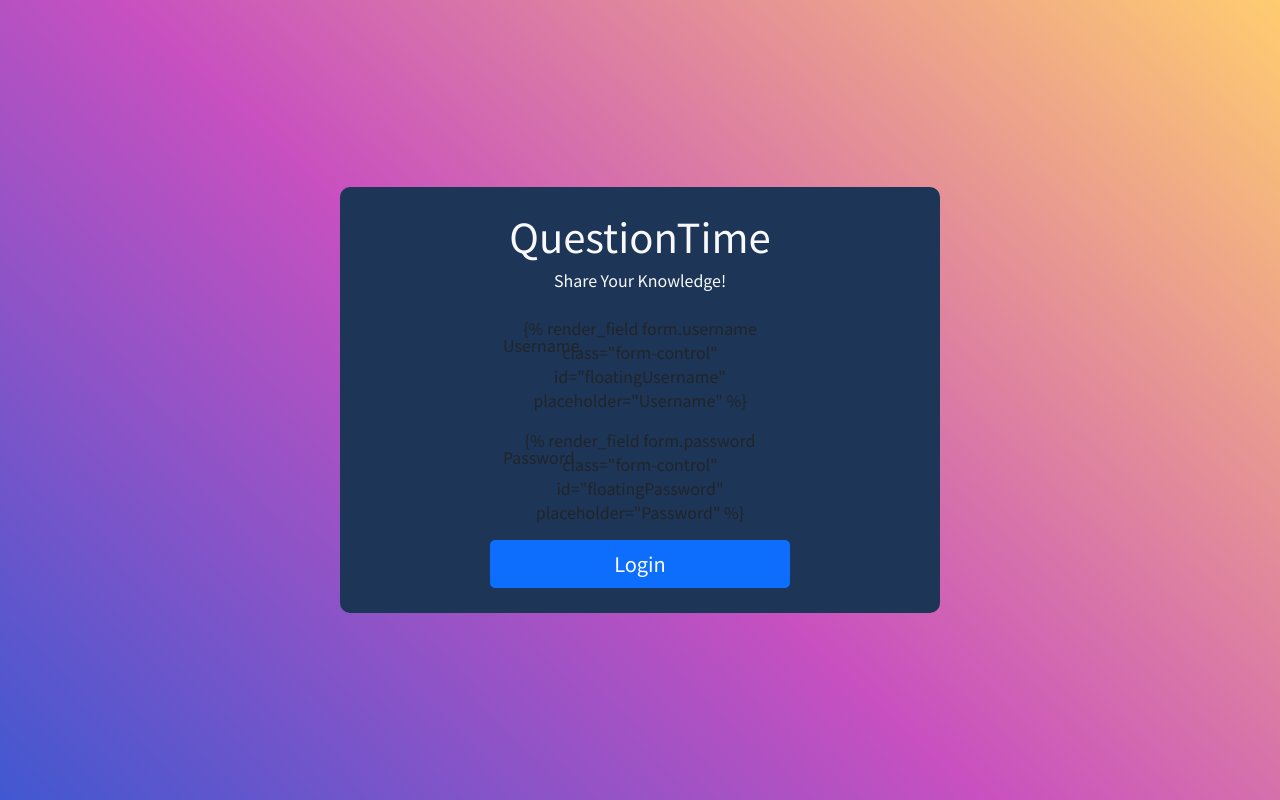
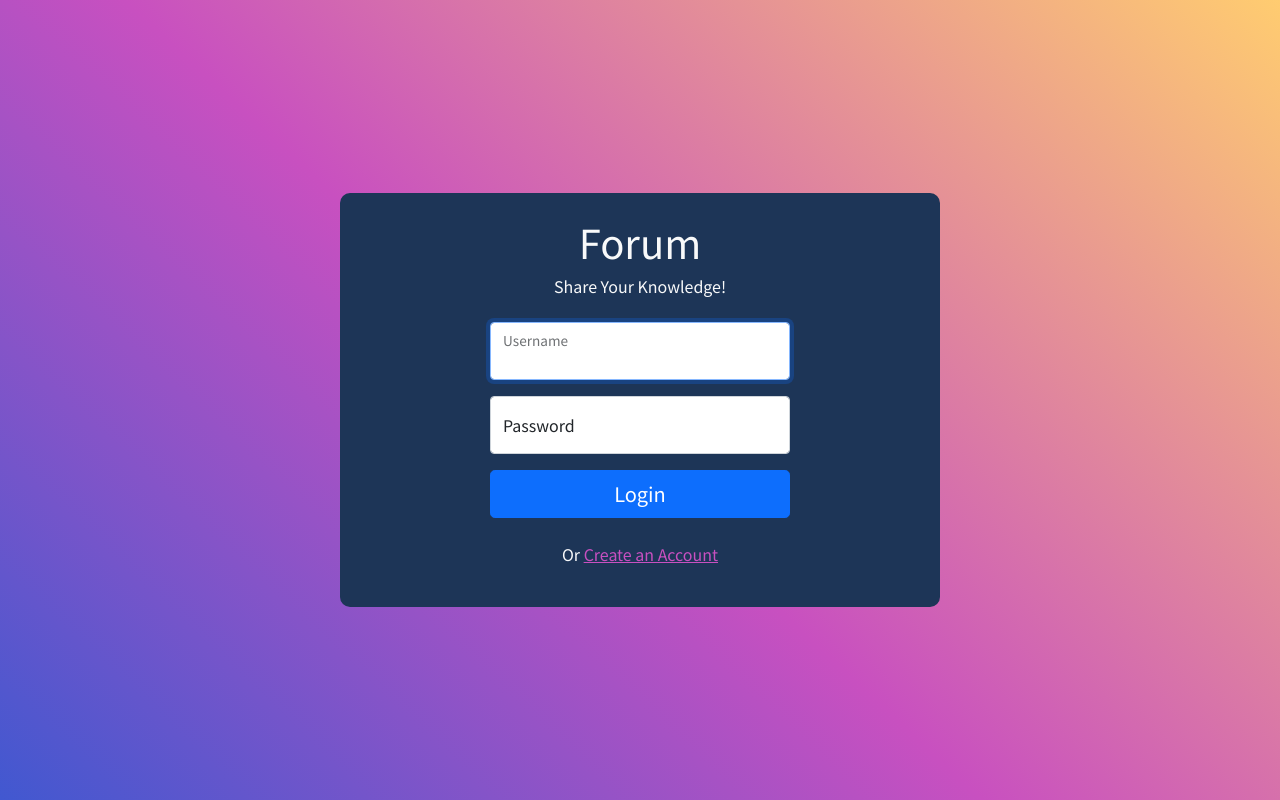
Before and after one commit to ShivaNewBie/Forum-blog-, a Django app: page /accounts/login/ in a window 1280 px wide. Run offline with Django 3.2, Linux system fonts and the light colour scheme; some libraries are stand-ins or nearby versions.

Commit message:
ADDED: Login mixin and modified templates

```diff
--- a/forum/core/views.py
+++ b/forum/core/views.py
@@ -1,5 +1,5 @@
 from django.views.generic.base import TemplateView
 from django.contrib.auth.mixins import LoginRequiredMixin
 
-class IndexTemplateView(TemplateView):
+class IndexTemplateView(LoginRequiredMixin,TemplateView): #LoginRequiredMixin will always redirect us to login url when not logged in
     template_name = 'index.html'
--- a/forum/forum/settings.py
+++ b/forum/forum/settings.py
@@ -11,6 +11,7 @@ https://docs.djangoproject.com/en/3.2/ref/settings/
 """
 
 import os
+
 
 # Build paths inside the project like this: BASE_DIR / 'subdir'.
 BASE_DIR = os.path.dirname(os.path.dirname(__file__))
@@ -135,3 +136,7 @@ STATIC_URL = '/static/'
 DEFAULT_AUTO_FIELD = 'django.db.models.BigAutoField'
 
 AUTH_USER_MODEL = 'user.CustomUSer'
+
+LOGIN_URL = '/accounts/login/'
+LOGIN_REDIRECT_URL = '/'
+LOGOUT_REDIRECT_URL = '/'
--- a/forum/templates/registration/login.html
+++ b/forum/templates/registration/login.html
@@ -1,5 +1,5 @@
 {% extends "auth_layout.html" %} {% load widget_tweaks %} {% block content %}
-<h1 class="text-light">QuestionTime</h1>
+<h1 class="text-light">Forum</h1>
 <p class="text-light mb-4">Share Your Knowledge!</p>
 <div class="form-container">
     <form method="POST">
@@ -9,20 +9,20 @@
         <!-- https://github.com/jazzband/django-widget-tweaks -->
 
         <div class="form-floating mb-3">
-      {% render_field form.username class="form-control" id="floatingUsername"
-      placeholder="Username" %}
+          {% render_field form.username class="form-control" id="floatingUsername" placeholder="Username" %}
           <label for="floatingUsername">Username</label>
         </div>
 
         <div class="form-floating mb-3">
-      {% render_field form.password class="form-control" id="floatingPassword"
-      placeholder="Password" %}
+          {% render_field form.password class="form-control" id="floatingPassword" placeholder="Password" %}
           <label for="floatingPassword">Password</label>
         </div>
 
         {% if form.errors %}
             <div class="text-danger my-3">
-      {% for error in form.non_field_errors %} {{ error }} {% endfor %}
+                {% for error in form.non_field_errors %}
+                    {{ error }}
+                {% endfor %}
             </div>
         {% endif %}
 
@@ -31,8 +31,8 @@
         </div>
     </form>
 
-  <!-- <p class="text-light mt-4">
-      Or <a href="{#% url 'django_registration_register' %#}" class="auth-link">Create an Account</a>
-    </p>  -->
+    <p class="text-light mt-4">
+      Or <a href="{% url 'django_registration_register' %}" class="auth-link">Create an Account</a>
+    </p>
 </div>
 {% endblock %}
```
Also changed, not shown: forum/db.sqlite3. Lines whose indentation alone changed are shown as unchanged.
